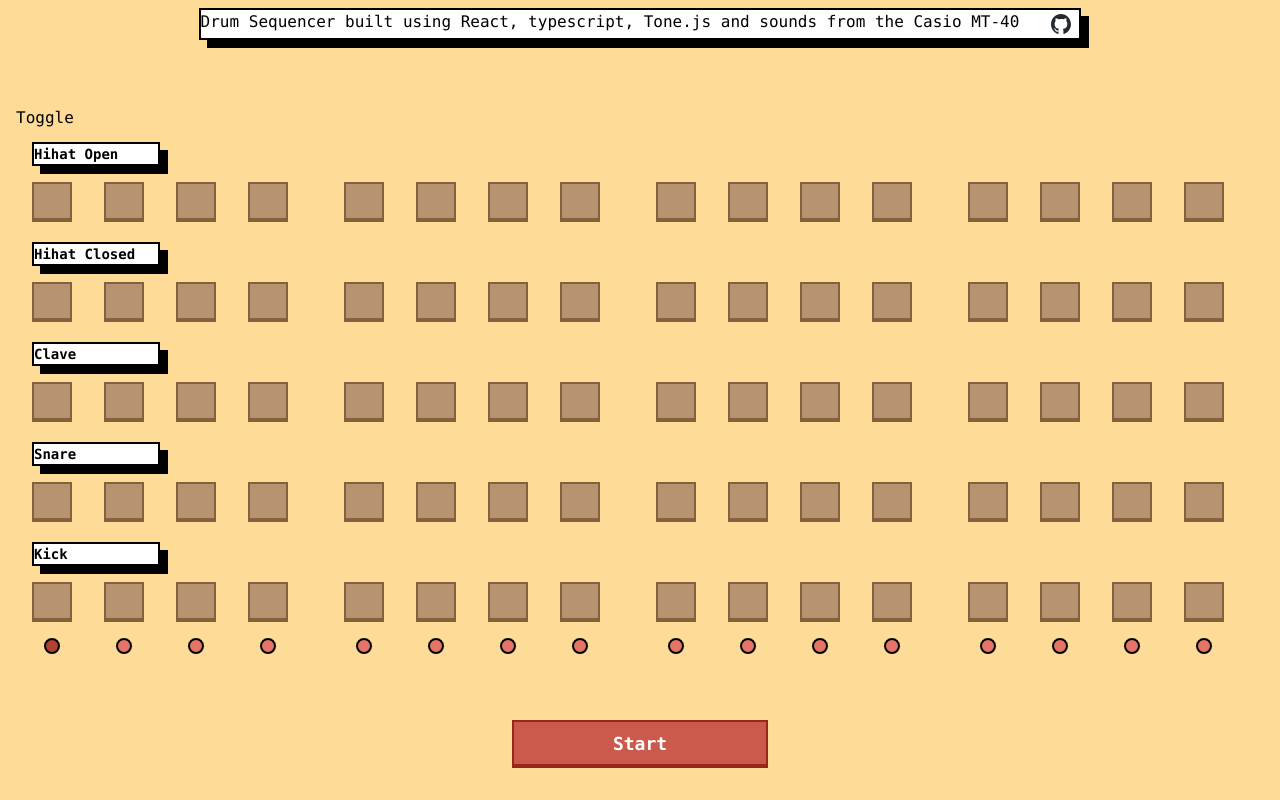
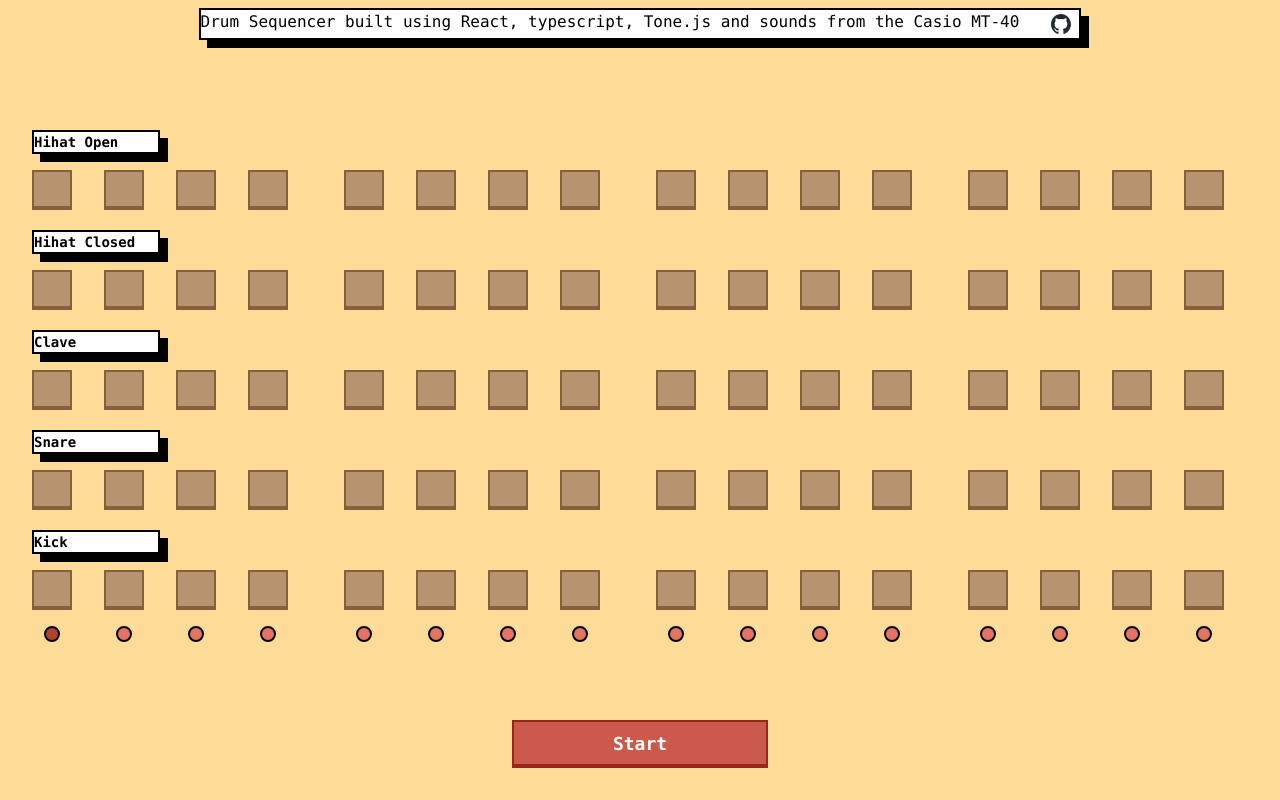
Before and after one commit to ben-howarth/react-mt-40-drum-sequencer, a Next.js app: page / in a window 1280 px wide. Built offline with nearby package versions, Linux system fonts and the light colour scheme.

Commit message:
remove toggle

```diff
--- a/components/HideShowComponent.tsx
+++ b/components/HideShowComponent.tsx
@@ -13,7 +13,7 @@ export default function HideShow({ children }: HideShowProps){
 
   return (
     <div>
-      <button onClick={toggleVisibility}>Toggle</button>
+      {/* <button onClick={toggleVisibility}>Toggle</button> */}
       {children}
     </div>
   );
```
